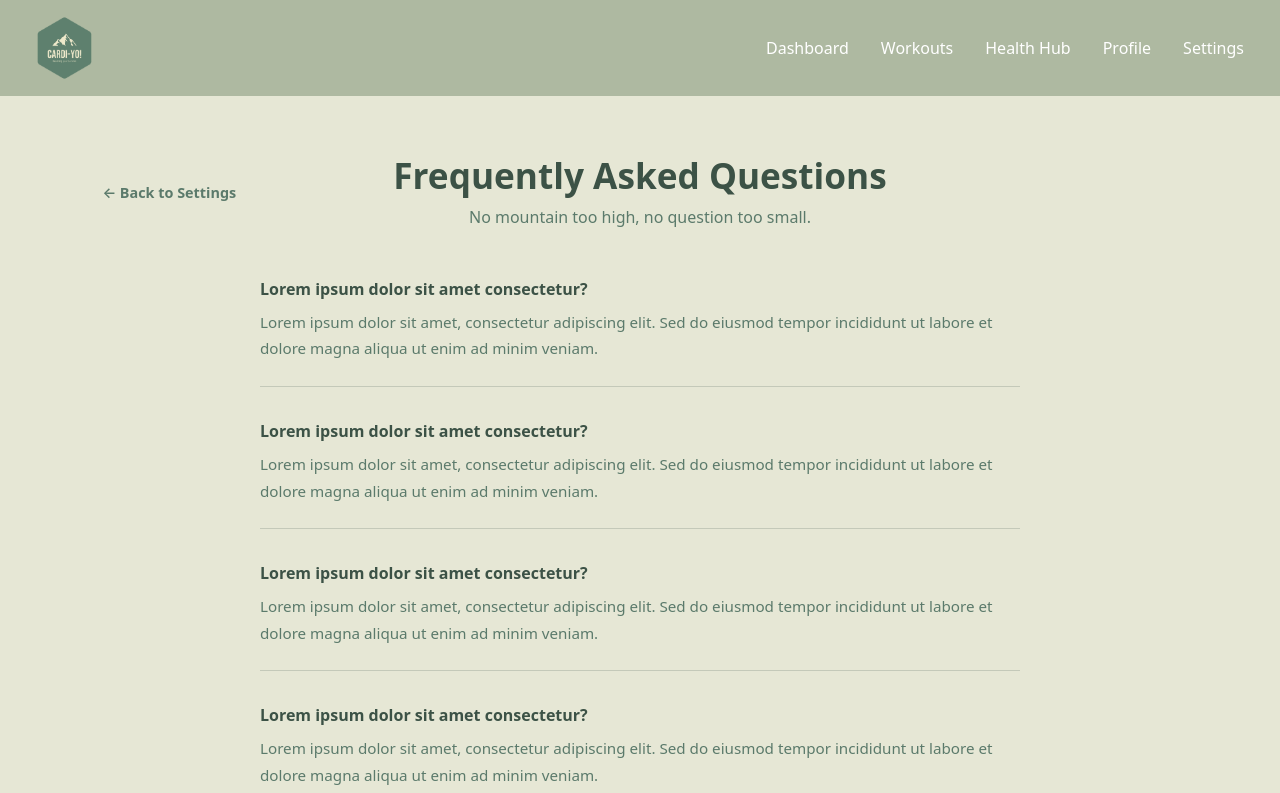
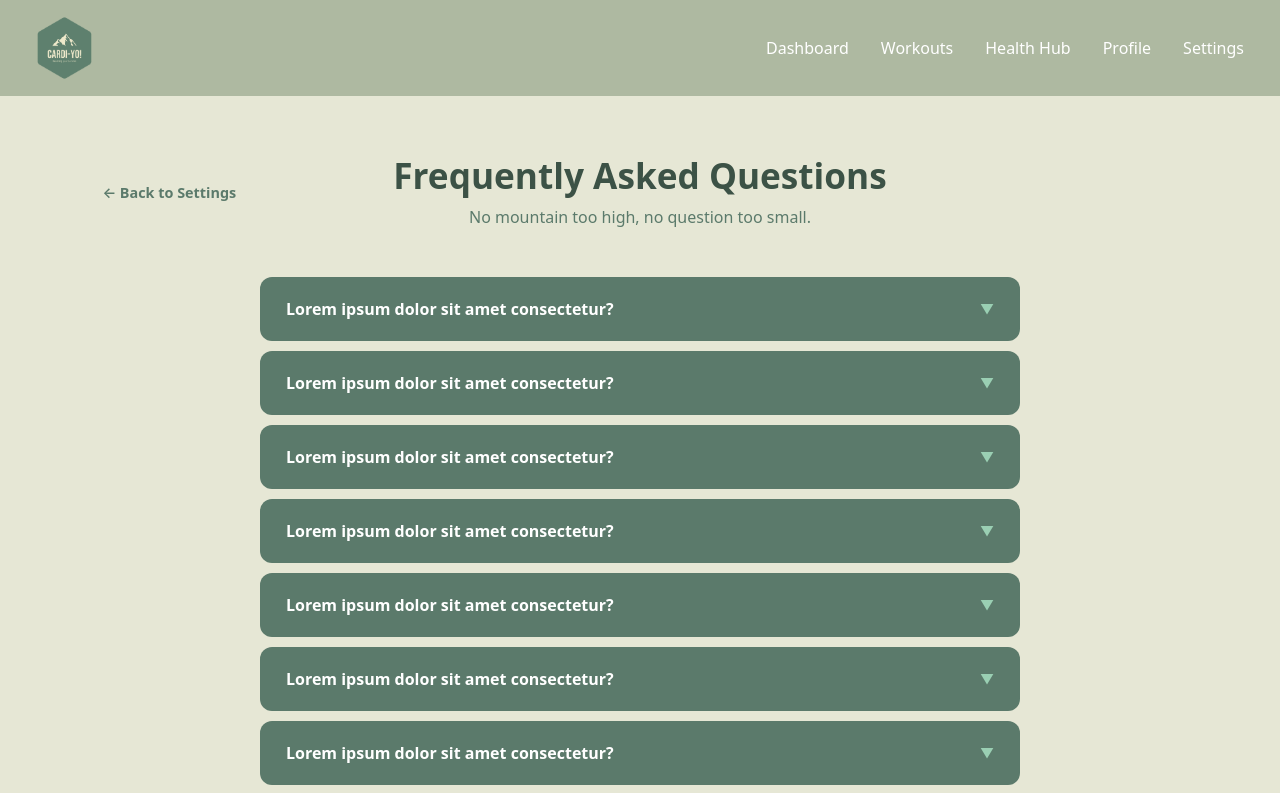
Before and after one commit to JunLi23/CardiYo, a React (Vite) app in the folder client/: page /FAQ in a window 1280 px wide. Shown: the top 793 px of the page. Built offline with nearby package versions, Linux system fonts and the light colour scheme.

Commit message:
made each question in faq a collapsable block

```diff
--- a/client/src/pages/FAQ.jsx
+++ b/client/src/pages/FAQ.jsx
@@ -1,3 +1,4 @@
+import { useState } from "react";
 import { useNavigate } from "react-router-dom";
 import Navbar from "../components/Navbar";
 import Footer from "../components/Footer";
@@ -39,7 +40,12 @@ const faqs = [
 ];
 
 const FAQ = () => {
+  const [openIndex, setOpenIndex] = useState(null);
   const navigate = useNavigate();
+
+  const toggle = (index) => {
+    setOpenIndex(openIndex === index ? null : index);
+  };
 
   return (
     <>
@@ -52,9 +58,18 @@ const FAQ = () => {
         </div>
         <div className="faq-list">
           {faqs.map((item, index) => (
-            <div key={index} className="faq-item">
-              <p className="faq-question">{item.question}</p>
-              <p className="faq-answer">{item.answer}</p>
+            <div
+              key={index}
+              className={`faq-item ${openIndex === index ? "faq-open" : ""}`}
+              onClick={() => toggle(index)}
+            >
+              <div className="faq-question">
+                <span>{item.question}</span>
+                <span className="faq-icon">▼</span>
+              </div>
+              {openIndex === index && (
+                <div className="faq-answer">{item.answer}</div>
+              )}
             </div>
           ))}
         </div>
--- a/client/src/styles/FAQ.css
+++ b/client/src/styles/FAQ.css
@@ -45,23 +45,57 @@
   margin: 0 auto;
   display: flex;
   flex-direction: column;
-  gap: 32px;
+  gap: 10px;
 }
 
 .faq-item {
-  border-bottom: 1px solid rgba(60, 82, 70, 0.2);
-  padding-bottom: 24px;
+  background-color: #5b7a6b;
+  border-radius: 12px;
+  overflow: hidden;
+  cursor: pointer;
+}
+
+.faq-item.faq-open {
+  background-color: #4e6b5e;
+  border-left: 4px solid #9acfb3;
 }
 
 .faq-question {
+  width: 100%;
+  display: flex;
+  justify-content: space-between;
+  align-items: center;
+  padding: 20px 26px;
+  background: none;
+  border: none;
+  color: #fff;
   font-size: 1rem;
-  font-weight: 700;
-  color: #3C5246;
-  margin-bottom: 8px;
+  font-weight: 600;
+  text-align: left;
+  cursor: pointer;
+}
+
+.faq-question:hover {
+  background-color: rgba(255, 255, 255, 0.06);
+}
+
+.faq-icon {
+  font-size: 0.85rem;
+  color: #9acfb3;
+  flex-shrink: 0;
+  margin-left: 20px;
+  transition: transform 0.2s ease;
+}
+
+.faq-open .faq-icon {
+  transform: rotate(180deg);
 }
 
 .faq-answer {
+  padding: 0 26px 20px;
+  color: rgba(255, 255, 255, 0.8);
   font-size: 0.95rem;
-  color: #5b7a6b;
   line-height: 1.75;
+  border-top: 1px solid rgba(154, 207, 179, 0.2);
+  padding-top: 16px;
 }
```
